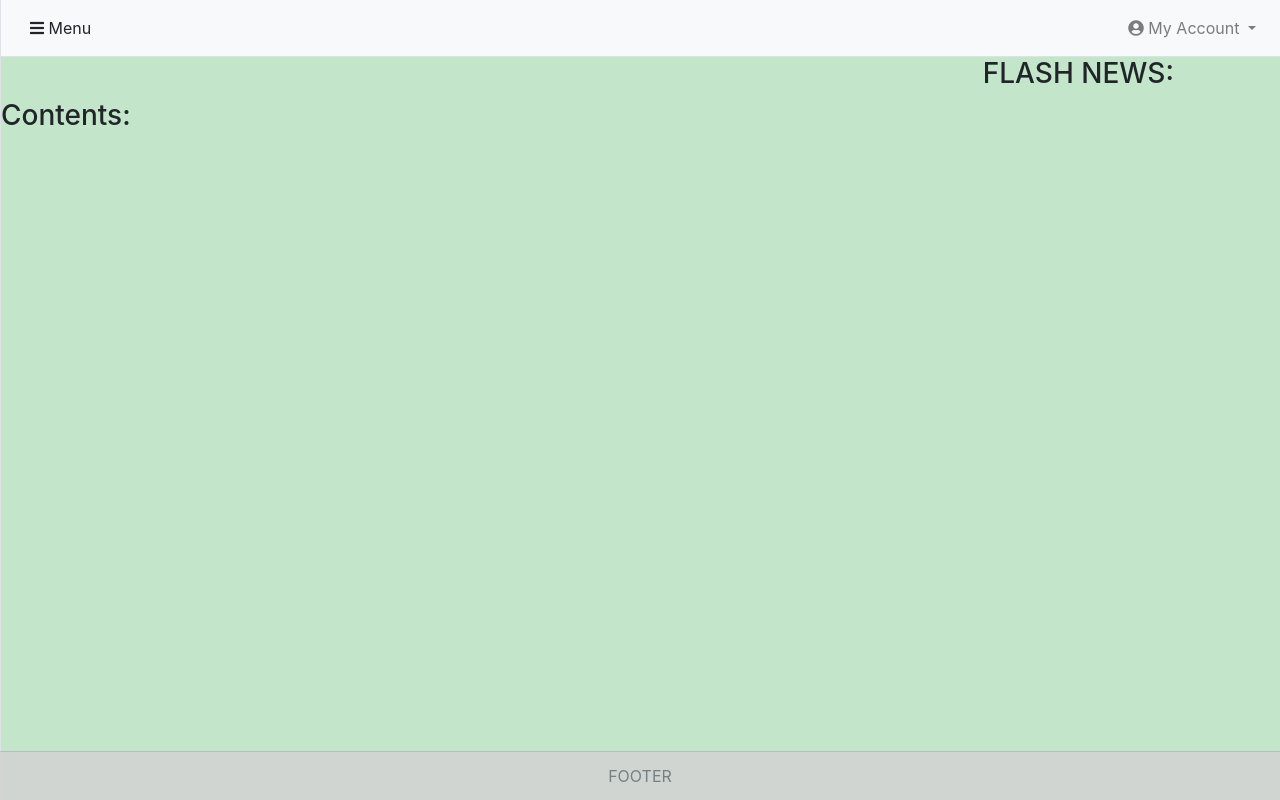
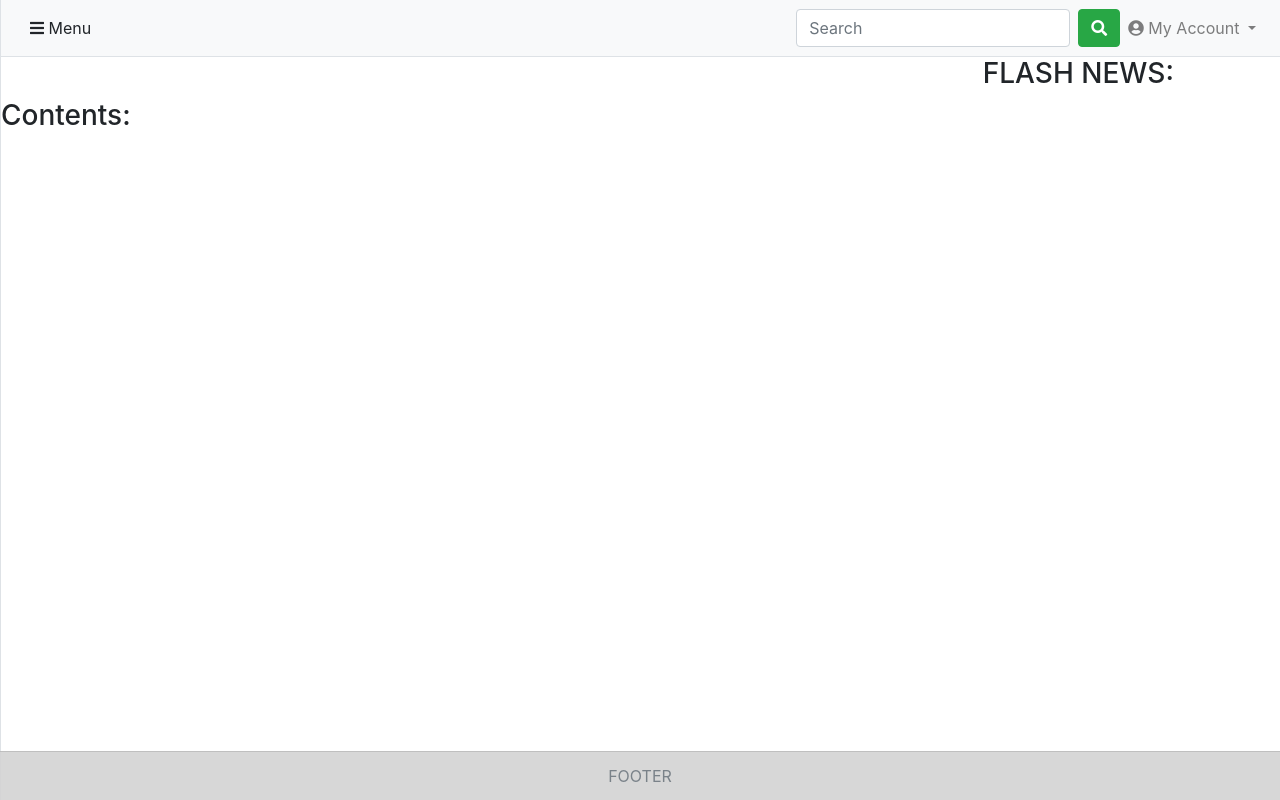
Before and after one commit to julianitow/HNC_Project, a Symfony app: template src/HncProjectBundle/Resources/views/Default/index.html.twig in a window 1280 px wide. Run offline with Twig, Linux system fonts and the light colour scheme; the template is opened without the code that fills it, so the values that code supplies are empty; some libraries are stand-ins or nearby versions.

Commit message:
invalidate session / search bar added but not working yet

```diff
--- a/src/HncProjectBundle/Controller/UserController.php
+++ b/src/HncProjectBundle/Controller/UserController.php
@@ -130,6 +130,7 @@ class UserController extends Controller
         $user_id = $session->get('user_id');
         $user = $this->get_user($user_id);
         $this->get('session')->set('_security_main', $user->unserialize($user->serialize()));
+        $session->invalidate();
         $redirection_response = $this->redirectToRoute('login');
         echo 'Logging out...' . $redirection_response;
         return $redirection_response;
--- a/src/HncProjectBundle/Resources/views/Default/template.html.twig
+++ b/src/HncProjectBundle/Resources/views/Default/template.html.twig
@@ -12,7 +12,7 @@
     <style>
         body{
             margin:0;
-            background-color: #c3e6cb;
+            background-color: white;
         }
     </style>
     <script src="{{ asset('jquery/jquery.slim.min.js') }}" type="text/javascript"></script>
@@ -96,6 +96,10 @@
             </div>
             <div class="collapse navbar-collapse" id="navbarSupportedContent">
                 <ul class="navbar-nav ml-auto mt-2 mt-lg-0">
+                    <form class="form-inline my-2 my-lg-0">
+                        <input class="form-control mr-sm-2" type="search" placeholder="Search" aria-label="Search">
+                        <button class="btn btn-success my-2 my-sm-0" type="submit"><i class="fas fa-search"></i></button>
+                    </form>
                     <li class="nav-item dropdown">
                         <a class="nav-link dropdown-toggle" href="#" id="navbarDropdown" role="button" data-toggle="dropdown" aria-haspopup="true" aria-expanded="true">
                             <i class="fas fa-user-circle"></i> My Account
```
